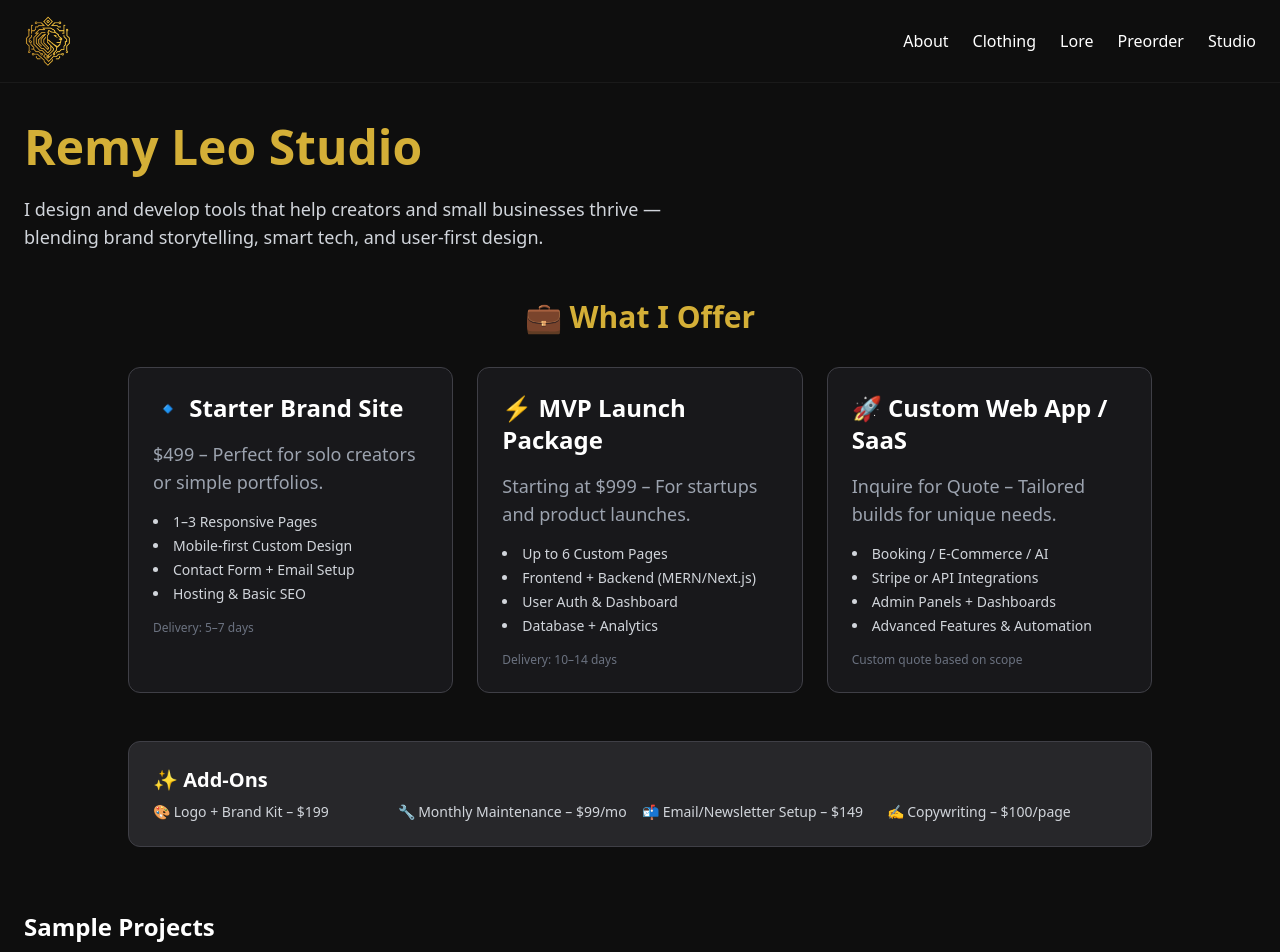
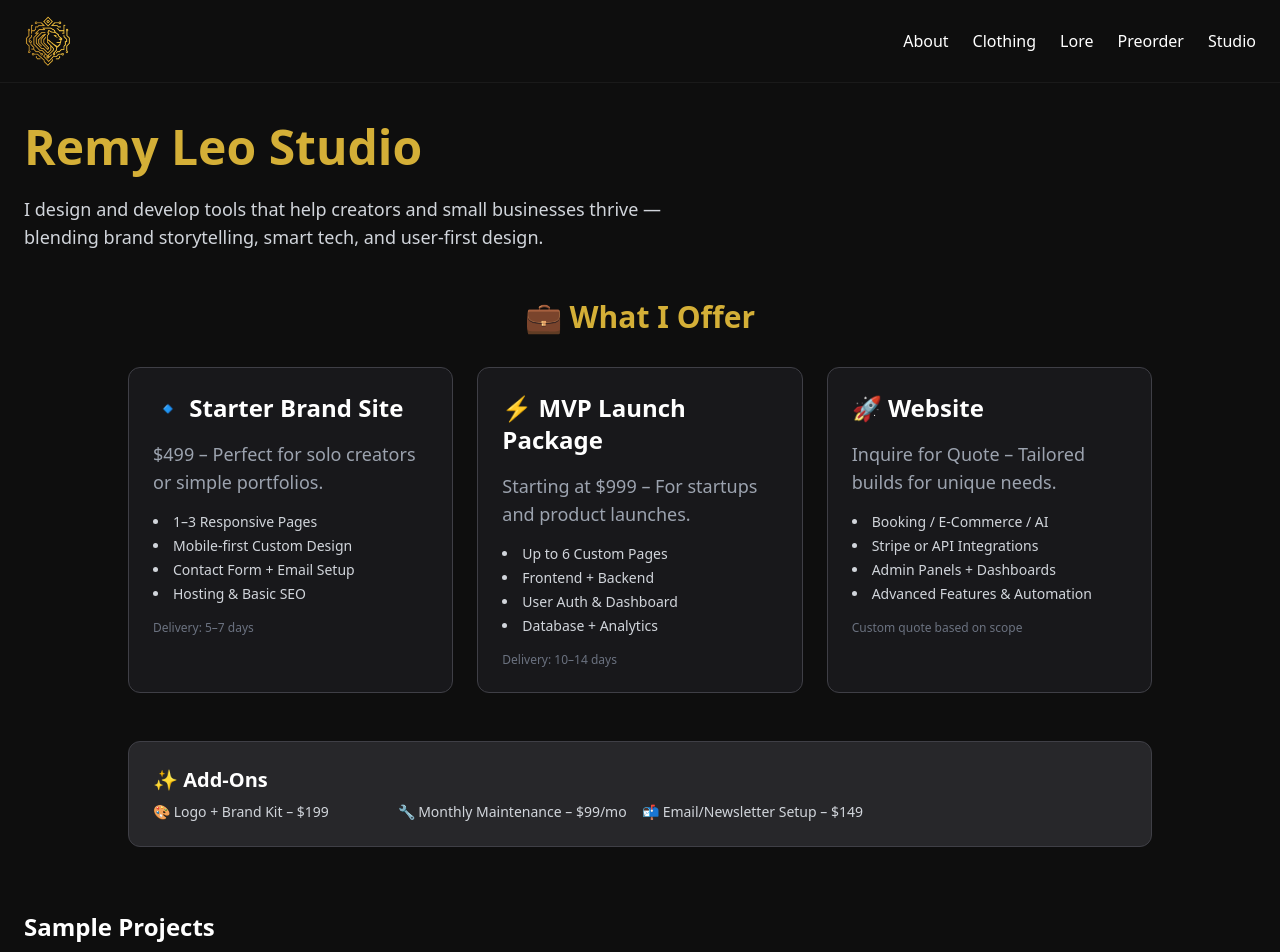
Before and after one commit to jcason21/RemyLeoDemo, a Next.js app: page /studio in a window 1280 px wide. Shown: the top 952 px of the page. Built offline with nearby package versions, Linux system fonts and the light colour scheme.

Commit message:
Update StudioPage with detailed offerings and pricing

```diff
--- a/pages/studio.tsx
+++ b/pages/studio.tsx
@@ -63,7 +63,7 @@
               <p className="text-lg text-gray-400">Starting at $999 – For startups and product launches.</p>
               <ul className="list-disc list-inside space-y-1 text-sm text-gray-300">
                 <li>Up to 6 Custom Pages</li>
-                <li>Frontend + Backend (MERN/Next.js)</li>
+                <li>Frontend + Backend</li>
                 <li>User Auth & Dashboard</li>
                 <li>Database + Analytics</li>
               </ul>
@@ -72,7 +72,7 @@
 
             {/* Custom Web App */}
             <div className="bg-zinc-900 border border-zinc-700 rounded-xl p-6 space-y-4">
-              <h3 className="text-2xl font-semibold">🚀 Custom Web App / SaaS</h3>
+              <h3 className="text-2xl font-semibold">🚀  Website </h3>
               <p className="text-lg text-gray-400">Inquire for Quote – Tailored builds for unique needs.</p>
               <ul className="list-disc list-inside space-y-1 text-sm text-gray-300">
                 <li>Booking / E-Commerce / AI</li>
@@ -91,7 +91,6 @@
               <li>🎨 Logo + Brand Kit – $199</li>
               <li>🔧 Monthly Maintenance – $99/mo</li>
               <li>📬 Email/Newsletter Setup – $149</li>
-              <li>✍️ Copywriting – $100/page</li>
             </ul>
           </div>
         </section>
```
